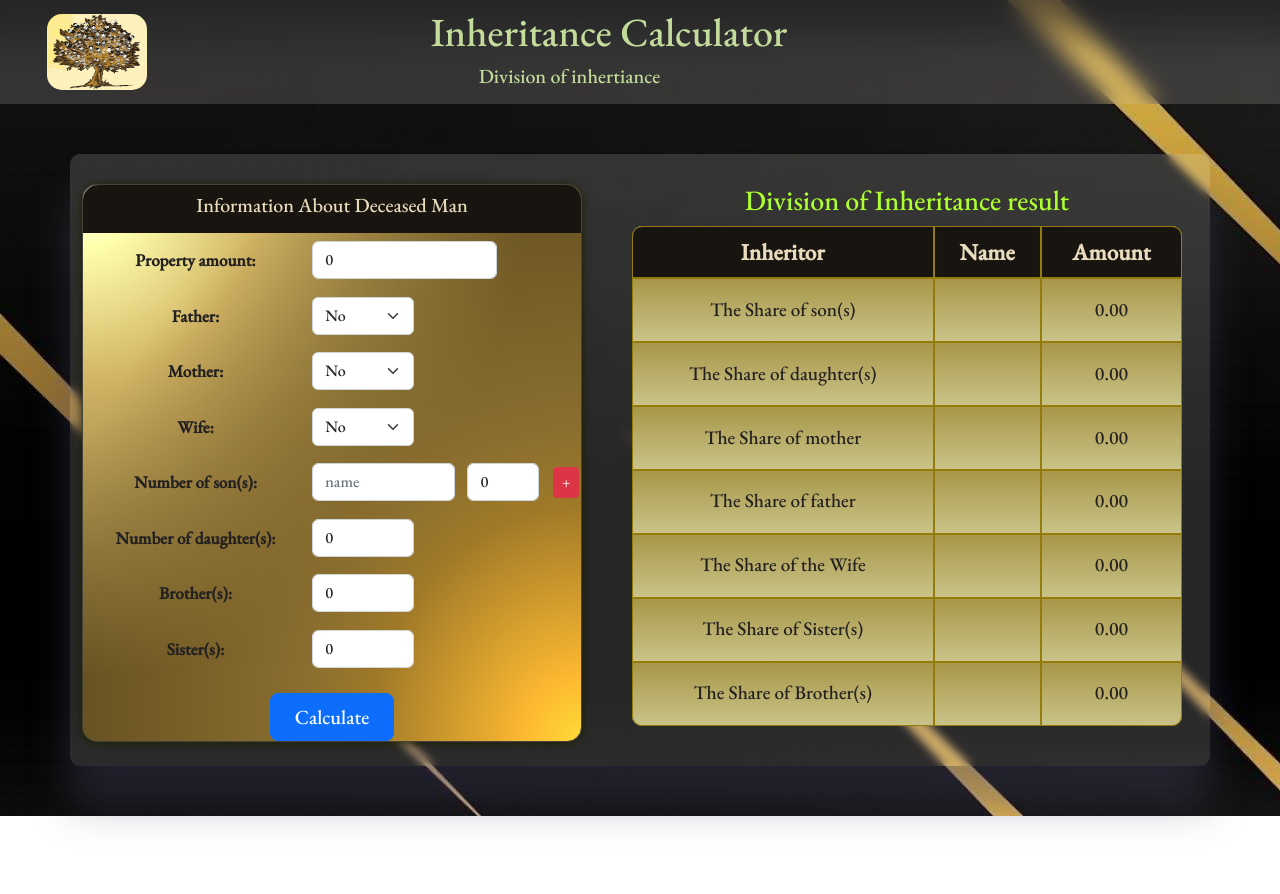
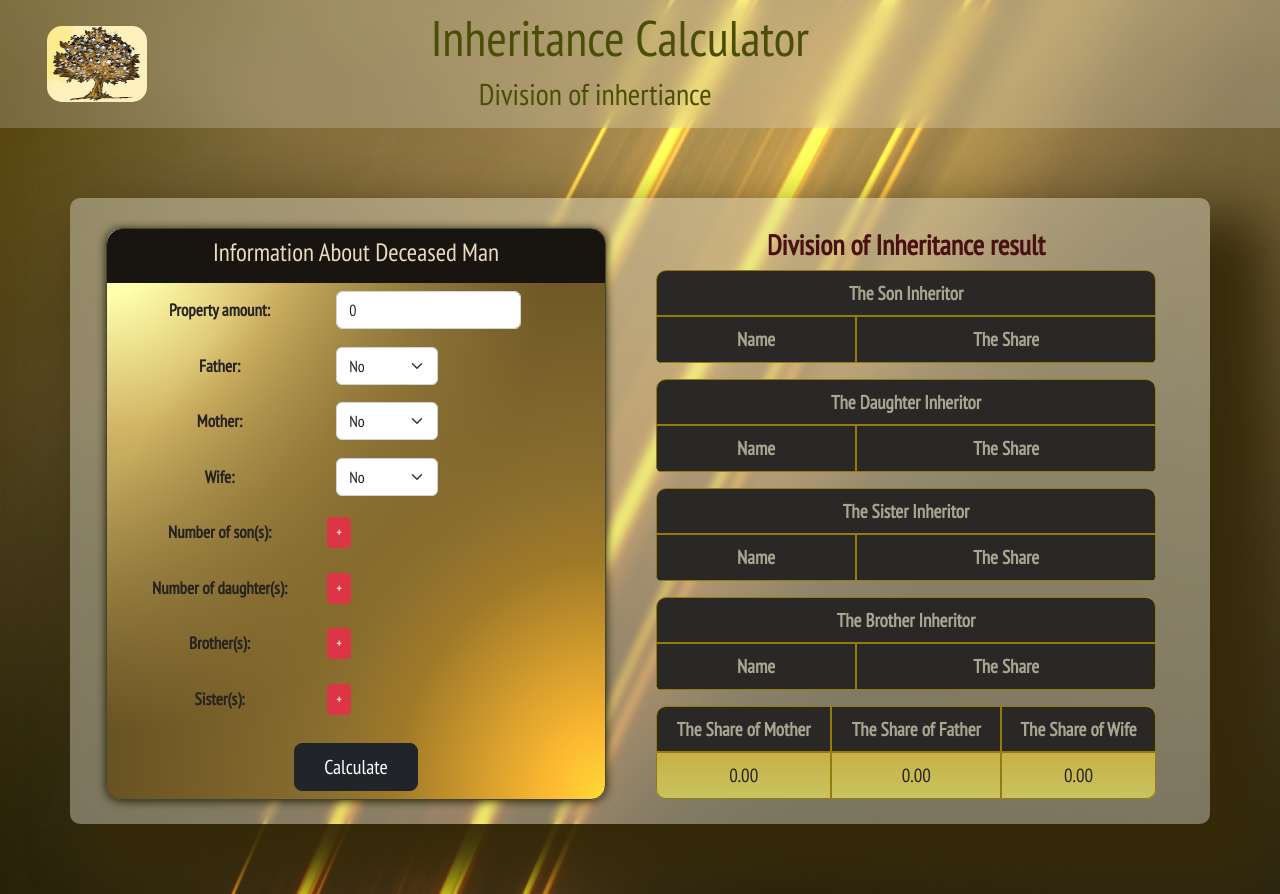
Before and after one commit to Faran61/inheritance-calculator, an Angular app: page / in a window 1280 px wide. Before the commit the page ends 816 px from the top, so only its background shows below. Built offline with nearby package versions, Linux system fonts and the light colour scheme.

Commit message:
Ui changes

```diff
--- a/src/app/app.component.html
+++ b/src/app/app.component.html
@@ -1,2 +1,4 @@
 <router-outlet></router-outlet>
-    <content-root></content-root>
+
+
+    <content-root ></content-root>
--- a/src/app/app.component.ts
+++ b/src/app/app.component.ts
@@ -7,4 +7,5 @@ import { Component } from '@angular/core';
 })
 export class AppComponent {
   title = 'InheritCalculator';
+
 }
--- a/src/app/content/content.component.css
+++ b/src/app/content/content.component.css
@@ -1,9 +1,9 @@
 .container{
-    background: rgba( 255, 255, 255, 0.15 );
-    box-shadow: 0 40px 42px 0 rgba(76, 77, 109, 0.37);
+    background: rgba(218, 214, 191, 0.45);
+    box-shadow: 35px 40px 52px 20px rgba(53, 41, 9, 0.97);
     backdrop-filter: blur( 4px );
     -webkit-backdrop-filter: blur( 4px );
-    margin: 50px auto;
+    margin: 70px auto;
     border-radius: 10px;
     left: 0;
     right: 0;
@@ -33,14 +33,12 @@
     margin: 30px 0;
     float: left;
 }
-
 .table-responsive{
     float: left;
     margin: 30px 0 0 50px;
 }
 .table{
-    width: 550px;
-    height: 500px;
+    width: 500px;
     margin: auto;
     border-collapse: separate;
     border-radius: 10px;
@@ -49,11 +47,10 @@
     overflow: hidden;
 }
 .table-bordered tr, th{
-    background-color: #181510;
-    color: #E9DBBD;
-    font-size: larger;
+    background-color: #292826;
+    color: #a7a791;
+    font-size: 19px;
     border: 1px solid #937c0c;
-
 }
 table tr:last-child td:last-child {
     border-bottom-right-radius:10px;
@@ -70,8 +67,17 @@ table tr:first-child th:first-child {
 table tr:first-child th:last-child {
     border-top-right-radius:10px
 }
+
+table .s:first-child .so:first-child {
+    border-top-left-radius: 0
+}
+
+table .s:first-child .so:last-child {
+    border-top-right-radius: 0
+}
+
 .table-bordered tr,td{
     border: 1px solid #937c0c;
-    background: linear-gradient(#a89748, #c9c389) ;
+    background: linear-gradient(#c7b047, #cac35f) ;
     color: #242121;
 }
--- a/src/app/content/content.component.html
+++ b/src/app/content/content.component.html
@@ -1,40 +1,23 @@
 <div class="container">
 
-    <div class="input mb-4">
+    <div class="input mb-4 ms-4" [formGroup]="familyGroup">
         <div class="info-p p-2">
-            <h5>Information About Deceased Man</h5>
+            <h5 style="font-size: 25px">Information About Deceased Man</h5>
         </div>
+
         <div class="row ms-2 mb-3 mt-2">
-            <label for="colFormLabel" class="col-5 col-form-label">Property amount:</label>
+            <label for="overall" class="col-5 col-form-label">Property amount:</label>
             <div class="col-5">
-                <input type="number" min="0" class="form-control" id="overall" value="0" [(ngModel)]="value1" name="overall">
+                <input type="number" min="0" class="form-control" id="overall" value="0" [(ngModel)]="value1"
+                    [ngModelOptions]="{standalone: true}" name="overall">
             </div>
         </div>
 
-        <div class="row ms-2 mb-3">
-            <label for="colFormLabel" class="col-5 col-form-label">Father:</label>
-            <div class="col-3">
-                <select class="form-select" id="father" [(ngModel)]="father">
-                    <option [value]="true">Yes</option>
-                    <option [value]="false">No</option>
-                </select>
-            </div>
-        </div>
 
         <div class="row ms-2 mb-3">
-            <label for="colFormLabel" class="col-5 col-form-label">Mother:</label>
+            <label for="father" class="col-5 col-form-label">Father:</label>
             <div class="col-3">
-                <select class="form-select" id="mother" [(ngModel)]="mother">
-                    <option [value]="true">Yes</option>
-                    <option [value]="false">No</option>
-                </select>
-            </div>
-        </div>
-
-        <div class="row ms-2 mb-3">
-            <label for="colFormLabel" class="col-5 col-form-label">Wife:</label>
-            <div class="col-3">
-                <select class="form-select" id="wife" [(ngModel)]="wife">
+                <select class="form-select" id="father" [(ngModel)]="father" [ngModelOptions]="{standalone: true}">
                     <option [value]="true">Yes</option>
                     <option [value]="false">No</option>
                 </select>
@@ -43,110 +26,218 @@
 
 
         <div class="row ms-2 mb-3">
-
-            <label for="colFormLabel" class="col-5 col-form-label">Number of son(s):</label>
-            <div class="col-4">
-                <input type="text" class="form-control" id="son" name="son" placeholder="name">
+            <label for="mother" class="col-5 col-form-label">Mother:</label>
+            <div class="col-3">
+                <select class="form-select" id="mother" [(ngModel)]="mother" [ngModelOptions]="{standalone: true}">
+                    <option [value]="true">Yes</option>
+                    <option [value]="false">No</option>
+                </select>
             </div>
-            <div class="col-md-2 ps-0">
-                <input type="number" min="0" class="form-control" id="son" [(ngModel)]="valueS" name="son">
-            </div>
-            <div class="col-md-1 pt-1 ps-0">
-                <button (click)="addItem()" type="button" class="btn btn-danger btn-sm">+</button>
         </div>
 
-            <div class="row" [formGroup]="sonsArray">
-            <ng-container formArrayName="names" *ngFor="let item of getControls(); let i = index;">
+
+        <div class="row ms-2 mb-3">
+            <label for="wife" class="col-5 col-form-label">Wife:</label>
+            <div class="col-3">
+                <select class="form-select" id="wife" [(ngModel)]="wife" [ngModelOptions]="{standalone: true}">
+                    <option [value]="true">Yes</option>
+                    <option [value]="false">No</option>
+                </select>
+            </div>
+        </div>
+
+
+        <div class="row ms-2 mb-3">
+            <label for="colFormLabelson" class="col-5 col-form-label">Number of son(s):</label>
+            <div class="col-md-1 pt-1 ps-0">
+                <button (click)="addSon()" type="button" class="btn btn-danger btn-sm">+</button>
+            </div>
+            <div class="row">
+                <ng-container *ngFor="let item of getControls.controls; let i = index;">
+                    <div class="col-5"></div>
                     <div class="col-4">
-                    <input formControlName="sonName" type="text" class="form-control" id="son" name="son" placeholder="name">
+                        <input [(ngModel)]="sonsArray" [ngModelOptions]="{standalone: true}" type="text" class="form-control" id="son" name="son" placeholder="name">
                     </div>
-                <div class="col-md-2">
-                    <input formControlName="sonVal" type="number" min="0" class="form-control" id="sonName" [(ngModel)]="valueS" name="son">
-                </div>
-                <div class="col-md-1 pt-1 ps-0">
-                <button (click)="removeItem(i)" type="button" class="btn btn-danger btn-sm">-</button>
+                    <div class="col-md-1 mt-1 ps-0 mb-2">
+                        <button (click)="removeSon(i)" type="button" class="btn btn-danger btn-sm">-</button>
                     </div>
                 </ng-container>
             </div>
         </div>
 
+
         <div class="row ms-2 mb-3">
-            <label for="colFormLabel" class="col-5 col-form-label">Number of daughter(s):</label>
-            <div class="col-3">
-                <input type="number" min="0" class="form-control" id="daughter" value="0" [(ngModel)]="value" name="daughter">
-            </div>
+            <label for="daughter" class="col-5 col-form-label">Number of daughter(s):</label>
+            <div class="col-md-1 pt-1 ps-0">
+                <button (click)="addDaughter()" type="button" class="btn btn-danger btn-sm">+</button>
             </div>
 
-        <div class="row ms-2 mb-3">
-            <label for="colFormLabel" class="col-5 col-form-label">Brother(s):</label>
-            <div class="col-3">
-                <input type="number" min="0" class="form-control" id="brother" value="0" [(ngModel)]="valueBro" name="brother">
+            <div class="row">
+                <ng-container *ngFor="let item of getControls1.controls; let i = index;">
+                    <div class="col-5"></div>
+                    <div class="col-4">
+                        <input [(ngModel)]="daughterArray" [ngModelOptions]="{standalone: true}" type="text" class="form-control" id="daughter" name="daughter" placeholder="name">
                     </div>
+                    <div class="col-md-1 mt-1 ps-0 mb-2">
+                        <button (click)="removeDaughter(i)" type="button" class="btn btn-danger btn-sm">-</button>
                     </div>
-
-        <div class="row ms-2 mb-3">
-            <label for="colFormLabel" class="col-5 col-form-label">Sister(s):</label>
-            <div class="col-3">
-                <input type="number" min="0" class="form-control" id="sister" value="0" [(ngModel)]="valueSis" name="sister">
-            </div>
-        </div>
-        <div class="d-grid col-3 mt-4 mx-auto">
-            <button type="button" (click)="Calculate()" class="btn btn-primary btn-lg">Calculate</button>
+                </ng-container>
             </div>
         </div>
 
 
-    <div class="table-responsive mb-4">
-        <h3 class="text-center" style="color: greenyellow">Division of Inheritance result</h3>
+        <div class="row ms-2 mb-3">
+            <label for="brother" class="col-5 col-form-label">Brother(s):</label>
+            <div class="col-md-1 pt-1 ps-0">
+                <button (click)="addBrother()" type="button" class="btn btn-danger btn-sm">+</button>
+            </div>
+
+            <div class="row">
+                <ng-container *ngFor="let item of getControls2.controls; let i = index;">
+                    <div class="col-5"></div>
+                    <div class="col-4">
+                        <input [(ngModel)]="brotherArray" [ngModelOptions]="{standalone: true}" type="text" class="form-control" id="brother" name="brother" placeholder="name">
+                    </div>
+                    <div class="col-md-1 mt-1 ps-0 mb-2">
+                        <button (click)="removeBrother(i)" type="button" class="btn btn-danger btn-sm">-</button>
+                    </div>
+                </ng-container>
+            </div>
+        </div>
+
+
+        <div class="row ms-2 mb-3">
+            <label for="sister" class="col-5 col-form-label">Sister(s):</label>
+            <div class="col-md-1 pt-1 ps-0">
+                <button (click)="addSister()" type="button" class="btn btn-danger btn-sm">+</button>
+            </div>
+
+            <div class="row">
+                <ng-container *ngFor="let item of getControls3.controls; let i = index;">
+                    <div class="col-5"></div>
+                    <div class="col-4">
+                        <input [(ngModel)]="sisterArray" [ngModelOptions]="{standalone: true}" type="text" class="form-control" id="sister" name="sister" placeholder="name">
+                    </div>
+                    <div class="col-md-1 mt-1 ps-0 mb-2">
+                        <button (click)="removeSister(i)" type="button" class="btn btn-danger btn-sm">-</button>
+                    </div>
+                </ng-container>
+            </div>
+        </div>
+
+
+        <div class="d-grid col-3 mt-4 pb-2 mx-auto">
+            <button type="button" (click)="Calculate()" class="fw-normal btn btn-dark btn-lg">Calculate</button>
+        </div>
+    </div>
+
+
+    <div class="table-responsive mb-4" [formGroup]="familyGroup">
+        <h3 class="text-center" style="color: rgb(73, 17, 17); font-weight: 900;">Division of Inheritance result</h3>
+
         <table class="table rounded table-success table-bordered align-middle">
-
             <thead>
                 <tr>
-                    <th scope="col">Inheritor</th>
-                    <th scope="col">Name</th>
-                    <th scope="col">Amount</th>
+                    <th scope="col" colspan="2">The Son Inheritor</th>
+                </tr>
+            </thead>
+            <thead>
+                <tr class="s">
+                    <th class="so" scope="col">Name</th>
+                    <th class="so" scope="col">The Share</th>
+                </tr>
+            </thead>
+            <tbody>
+                <ng-container *ngFor="let item of getControls.controls; let i = index;">
+                <tr>
+                    <td>{{sonsArray}}</td>
+                    <td>{{ resultS.toFixed(2) }}</td>
+                </tr>
+            </ng-container>
+            </tbody>
+        </table>
+
+        <table class="table rounded table-success table-bordered align-middle mt-3">
+            <thead>
+                <tr>
+                    <th scope="col" colspan="2">The Daughter Inheritor</th>
+                </tr>
+            </thead>
+            <thead>
+                <tr class="s">
+                    <th class="so" scope="col">Name</th>
+                    <th class="so" scope="col">The Share</th>
+                </tr>
+            </thead>
+            <tbody>
+                <ng-container *ngFor="let item of getControls1.controls; let i = index;">
+                <tr>
+                    <td>{{daughterArray}}</td>
+                    <td>{{ resultD.toFixed(2) }}</td>
+                </tr>
+            </ng-container>
+            </tbody>
+        </table>
+
+        <table class="table rounded table-success table-bordered align-middle mt-3">
+            <thead>
+                <tr>
+                    <th scope="col" colspan="2">The Sister Inheritor</th>
+                </tr>
+            </thead>
+            <thead>
+                <tr class="s">
+                    <th class="so" scope="col">Name</th>
+                    <th class="so" scope="col">The Share</th>
+                </tr>
+            </thead>
+            <tbody>
+                <ng-container *ngFor="let item of getControls3.controls; let i = index;">
+                <tr>
+                    <td>{{sisterArray}}</td>
+                    <td>{{ resultSi.toFixed(2) }}</td>
+                </tr>
+            </ng-container>
+            </tbody>
+        </table>
+
+        <table class="table rounded table-success table-bordered align-middle mt-3">
+            <thead>
+                <tr>
+                    <th scope="col" colspan="2">The Brother Inheritor</th>
+                </tr>
+            </thead>
+            <thead>
+                <tr class="s">
+                    <th class="so" scope="col">Name</th>
+                    <th class="so" scope="col">The Share</th>
+                </tr>
+            </thead>
+            <tbody>
+                <ng-container *ngFor="let item of getControls2.controls; let i = index;">
+                <tr>
+                    <td>{{brotherArray}}</td>
+                    <td>{{ resultB.toFixed(2) }}</td>
+                </tr>
+            </ng-container>
+            </tbody>
+        </table>
+
+        <table class="table rounded table-success table-bordered align-middle mt-3">
+            <thead>
+                <tr>
+                    <th scope="col">The Share of Mother</th>
+                    <th scope="col">The Share of Father</th>
+                    <th scope="col">The Share of Wife</th>
                 </tr>
             </thead>
             <tbody>
                 <tr>
-                    <td>The Share of son(s)</td>
-                    <td></td>
-                    <td>{{ resultS.toFixed(2) }}</td>
-                </tr>
-                <tr>
-                    <td>The Share of daughter(s)</td>
-                    <td></td>
-                    <td>{{ resultD.toFixed(2) }}</td>
-                </tr>
-                <tr>
-                    <td>The Share of mother</td>
-                    <td></td>
                     <td>{{ resultM.toFixed(2) }}</td>
-                </tr>
-                <tr>
-                    <td>The Share of father</td>
-                    <td></td>
                     <td>{{ resultF.toFixed(2) }}</td>
-                </tr>
-                <tr>
-                    <td>The Share of the Wife</td>
-                    <td></td>
                     <td>{{ resultW.toFixed(2) }}</td>
                 </tr>
-                <tr>
-                    <td>The Share of Sister(s)</td>
-                    <td></td>
-                    <td>{{ resultSi.toFixed(2) }}</td>
-                </tr>
-                <tr>
-                    <td>The Share of Brother(s)</td>
-                    <td></td>
-                    <td>{{ resultB.toFixed(2) }}</td>
-                </tr>
-
-
             </tbody>
         </table>
     </div>
-
 </div>
--- a/src/app/content/content.component.ts
+++ b/src/app/content/content.component.ts
@@ -1,6 +1,6 @@
 import { group } from '@angular/animations';
-import { Component, OnInit } from '@angular/core';
-import { FormArray, FormBuilder, FormGroup, Validators } from '@angular/forms';
+import { Component, EventEmitter, inject, OnInit, Output, ViewChild } from '@angular/core';
+import { FormArray, FormBuilder, FormControl, FormGroup, UntypedFormGroup, Validators } from '@angular/forms';
 
 
 @Component({
@@ -8,7 +8,12 @@ import { FormArray, FormBuilder, FormGroup, Validators } from '@angular/forms';
   templateUrl: './content.component.html',
   styleUrls: ['./content.component.css']
 })
-export class ContentComponent {
+export class ContentComponent implements OnInit{
+
+  // data: any = {
+  //   sons: [1, 2, 3]
+  // };
+
   select: any = [0, 1, 2, 3, 4];
 
   value: number = 0;
@@ -30,36 +35,124 @@ export class ContentComponent {
   wife: boolean = false;
 
 
-  sonsArray = this.formBuilder.array([], [Validators.required]);
-
+  familyGroup = this.formBuilder.group({
+    sonsArray: this.formBuilder.array([]),
+    daughterArray: this.formBuilder.array([]),
+    sisterArray: this.formBuilder.array([]),
+    brotherArray: this.formBuilder.array([])
+  });
 
   constructor(private formBuilder: FormBuilder) {}
 
-  ngOnInit() { }
-
-  createItem(): any {
-    return this.formBuilder.group({
-      sonName: '',
-      daughterName: '',
-      SisterName: '',
-      BrotherName: ''
-    });
+  ngOnInit() {
   }
 
-  getControls() {
-    return this.sonsArray.controls;
+  getValue() {}
+
+  get getControls(): FormArray {
+    return this.familyGroup.get('sonsArray') as FormArray;
   }
 
-  addItem() {
-    this.sonsArray.push(this.createItem());
-  }
-  removeItem(index: number) {
-    this.sonsArray.removeAt(index);
+  get getControls1(): FormArray {
+    return this.familyGroup.get('daughterArray') as FormArray;
   }
 
-  convertToGroup(group: any): FormGroup {
-    return group as FormGroup
+  get getControls2(): FormArray {
+    return this.familyGroup.get('brotherArray') as FormArray;
   }
+
+  get getControls3(): FormArray {
+    return this.familyGroup.get('sisterArray') as FormArray;
+  }
+
+
+  addSon() {
+    this.valueS++
+    this.familyGroup.controls.sonsArray.push((new FormBuilder).control({
+      son: [null, [Validators.required]]
+    }));
+  }
+
+  removeSon(){
+    if (this.valueS !== -1) {
+      this.familyGroup.controls.sonsArray.removeAt(this.familyGroup.controls.sonsArray.length - 1);
+      this.valueS--
+    }
+    console.log(this.valueS)
+    console.log(this.familyGroup.controls.sonsArray.value);
+  }
+
+  addDaughter() {
+    this.value++
+    this.familyGroup.controls.daughterArray.push((new FormBuilder).control({
+      daughter: [null, [Validators.required]]
+    }));
+    console.log(this.value)
+    console.log(this.familyGroup.controls.daughterArray.value);
+  }
+
+  removeDaughter(){
+    if (this.value !== -1) {
+      this.familyGroup.controls.daughterArray.removeAt(this.familyGroup.controls.daughterArray.length - 1);
+      this.value--
+    }
+    console.log(this.value)
+    console.log(this.familyGroup.controls.daughterArray.value);
+  }
+
+  addSister() {
+    this.valueSis++
+    this.familyGroup.controls.sisterArray.push((new FormBuilder).control({
+      sister: [null, [Validators.required]]
+    }));
+    console.log(this.valueSis)
+    console.log(this.familyGroup.controls.sisterArray.value);
+  }
+
+  removeSister(){
+    if (this.valueSis !== -1) {
+      this.familyGroup.controls.sisterArray.removeAt(this.familyGroup.controls.sisterArray.length - 1);
+      this.valueSis--
+    }
+    console.log(this.valueSis)
+    console.log(this.familyGroup.controls.sisterArray.value);
+  }
+
+  addBrother() {
+    this.valueBro++
+    this.familyGroup.controls.brotherArray.push((new FormBuilder).control({
+      brother: [null, [Validators.required]]
+    }));
+    console.log(this.valueBro)
+    console.log(this.familyGroup.controls.brotherArray.value);
+  }
+
+  removeBrother(){
+    if (this.valueBro !== -1) {
+      this.familyGroup.controls.brotherArray.removeAt(this.familyGroup.controls.brotherArray.length - 1);
+      this.value--
+    }
+    console.log(this.valueBro)
+    console.log(this.familyGroup.controls.brotherArray.value);
+  }
+
+  // addItem() {
+  //   const newControl = new FormControl({
+  //     son: [null, [Validators.required]]
+  //   })
+  //   this.familyGroup.controls.sonsArray.push(newControl)
+  // }
+
+  // removeItem(index: number) {
+  //   this.familyGroup.controls.sonsArray.removeAt(index);
+  //   // this.daughterArray.removeAt(index);
+  //   // this.brotherArray.removeAt(index);
+  //   // this.sisterArray.removeAt(index);
+  // }
+
+  // convertToGroup(group: any): FormGroup {
+  //   return group as FormGroup
+  // }
 
   calculateSon(): void {
     if (this.valueS > 0 && !this.father && !this.mother && !this.wife && this.valueBro == 0 && this.valueSis == 0) {
--- a/src/app/header/header.component.css
+++ b/src/app/header/header.component.css
@@ -1,18 +1,17 @@
 h1, h5{
-    color: #c3db9b;
+    color: #4a4e07;
 }
-p{
-    margin: 0 auto;
-    text-align: center;
-    width: 80%;
-    color: #c3db9b;
-    font-weight: 400;
-  }
+h1{
+  font-size: 50px;
+}
+h5{
+  font-size: 30px;
+}
   .logo{
     margin-left: 35px;
     border-radius: 15px;
   }
   .navbar-class{
     backdrop-filter: blur(10px);
-    background-color: rgba(255, 255, 255, .15);
+    background-color: rgba(255, 255, 255, .2);
   }
--- a/src/app/header/header.component.html
+++ b/src/app/header/header.component.html
@@ -8,9 +8,4 @@
       </div>
     </div>
   </nav>
-  <!-- <div class="info">
-    <p>The given calculator helps you distribute your inheritance fairly, properly, and faster. The result of property
-      will be given for each person respectively. For example, if you enter 2 for Number of son(s), you will get single
-      number which is calculated for each son.</p>
-  </div> -->
 </div>
--- a/src/index.html
+++ b/src/index.html
@@ -8,8 +8,8 @@
   <link rel="icon" type="image/x-icon" href="favicon.ico">
   <link href="https://cdn.jsdelivr.net/npm/bootstrap@5.2.2/dist/css/bootstrap.min.css" rel="stylesheet" integrity="sha384-Zenh87qX5JnK2Jl0vWa8Ck2rdkQ2Bzep5IDxbcnCeuOxjzrPF/et3URy9Bv1WTRi" crossorigin="anonymous">
   <link rel="preconnect" href="https://fonts.googleapis.com">
-<link rel="preconnect" href="https://fonts.gstatic.com" crossorigin>
-<link href="https://fonts.googleapis.com/css2?family=EB+Garamond:wght@500&display=swap" rel="stylesheet">
+  <link rel="preconnect" href="https://fonts.gstatic.com" crossorigin>
+  <link href="https://fonts.googleapis.com/css2?family=PT+Sans+Narrow&display=swap" rel="stylesheet">
 </head>
 <body>
   <app-root></app-root>
--- a/src/styles.css
+++ b/src/styles.css
@@ -1,7 +1,7 @@
 /* You can add global styles to this file, and also import other style files */
 body{
-    background-image: url("/assets/images/bg.jpg");
+    background-image: url("/assets/images/backg.jpg");
     background-repeat: no-repeat;
     background-attachment: fixed;
-    font-family: 'EB Garamond', serif;
+    font-family: 'PT Sans Narrow', sans-serif;
 }
```
Also changed, not shown: src/assets/images/backg.jpg (added). Lines whose indentation alone changed are shown as unchanged.
